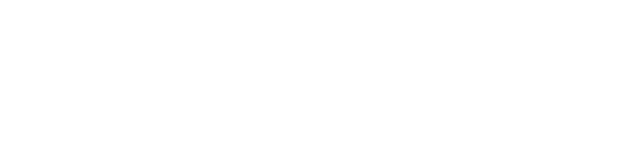
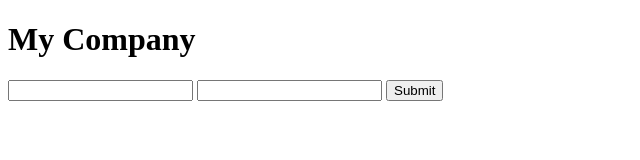
Before and after one commit to jderx/WebPortfolio, a plain HTML site: page index.html in a window 1280 px wide. Shown: the whole page, without its empty margins (0-640 px from the left). Drawn offline with Linux system fonts and the light colour scheme.

Commit message:
frontend developer commit 2

```diff
--- a/index.html
+++ b/index.html
@@ -4,9 +4,14 @@
     <meta charset="UTF-8">
     <meta http-equiv="X-UA-Compatible" content="IE=edge">
     <meta name="viewport" content="width=device-width, initial-scale=1.0">
-    <title>Document</title>
+    <title>Portoflio</title>
 </head>
 <body>
-
+    <h1>My Company </h1>
+    <form>
+        <input type = "text" name = "p_name" />
+        <input type = "text" name = "description" />
+        <input type = "submit" name = "submit" />
+    </form>
 </body>
 </html>
```
